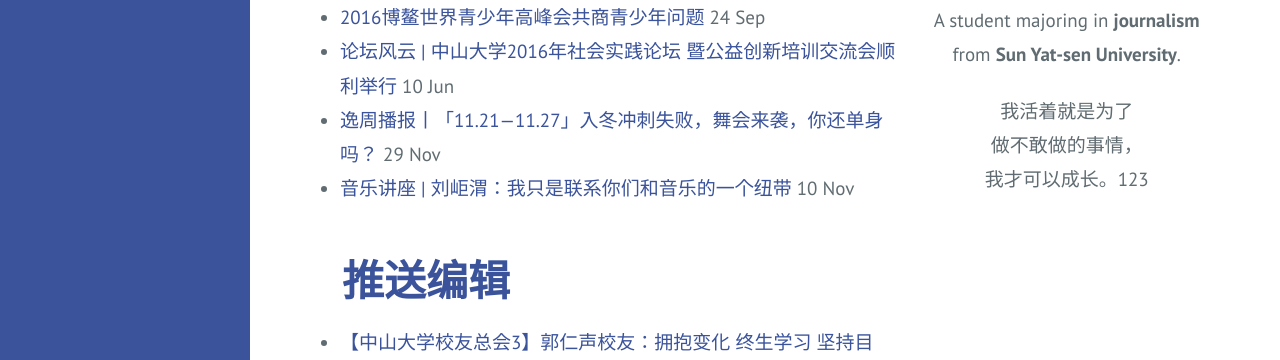
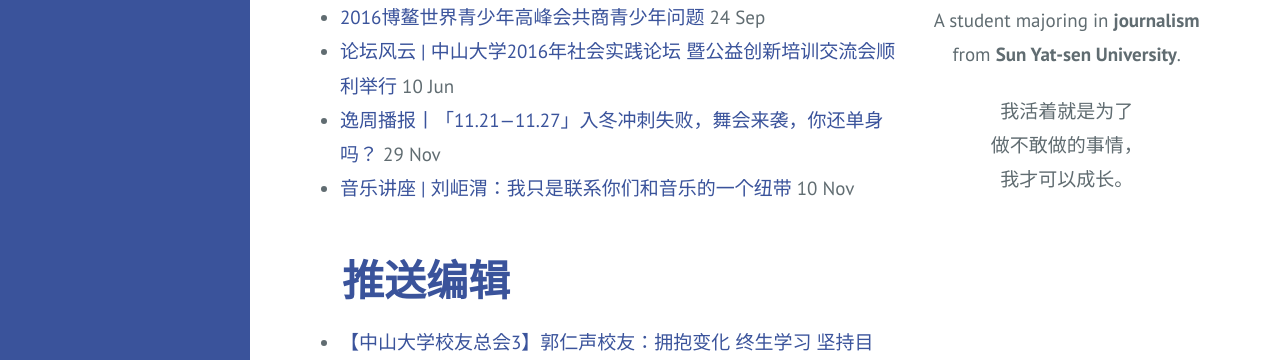
Before and after one commit to liucanjiao/liucanjiao.github.io, a Jekyll site: the page built from index.html, in a window 1280 px wide. Shown: the part 241-601 px from the top of the page. Built offline with Jekyll 4.4.1, drawn with Linux system fonts in a browser that asks for light colours; the list of posts is cut into pages by our own code.

```diff
--- a/_layouts/default.html
+++ b/_layouts/default.html
@@ -29,7 +29,7 @@
                         <!-- A student majoring in journalism from Sun Yat-sen University. -->
                         <p>A student majoring in <strong>journalism</strong> from <strong>Sun Yat-sen University</strong>.</p>
                         <!-- <p>Hi, I'm <strong>Giu</strong>. I'm a <strong>writer</strong> from Guangzhou.</p> -->
-                        <p>我活着就是为了<br>做不敢做的事情，<br>我才可以成长。123</p>
+                        <p>我活着就是为了<br>做不敢做的事情，<br>我才可以成长。</p>
                         <!-- <p><a href="https://twitter.com/sharathdt" class="twitter-follow-button" data-show-count="false" data-size="large">Follow {{site.twitter-handle}}</a> -->
 <!-- <script>!function(d,s,id){var js,fjs=d.getElementsByTagName(s)[0],p=/^http:/.test(d.location)?'http':'https';if(!d.getElementById(id)){js=d.createElement(s);js.id=id;js.src=p+'://platform.twitter.com/widgets.js';fjs.parentNode.insertBefore(js,fjs);}}(document, 'script', 'twitter-wjs');</script></p> -->
                     </div>
```
Also changed, not shown: img/user_back.png (added), 1 other file.
